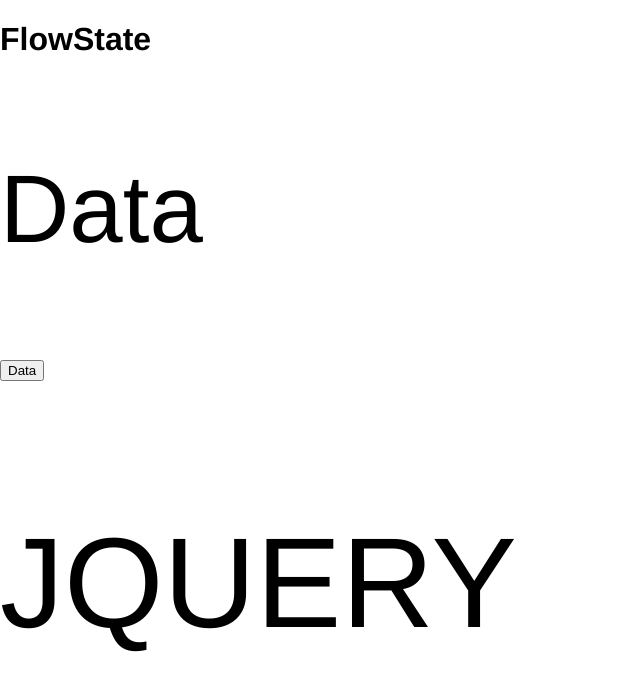
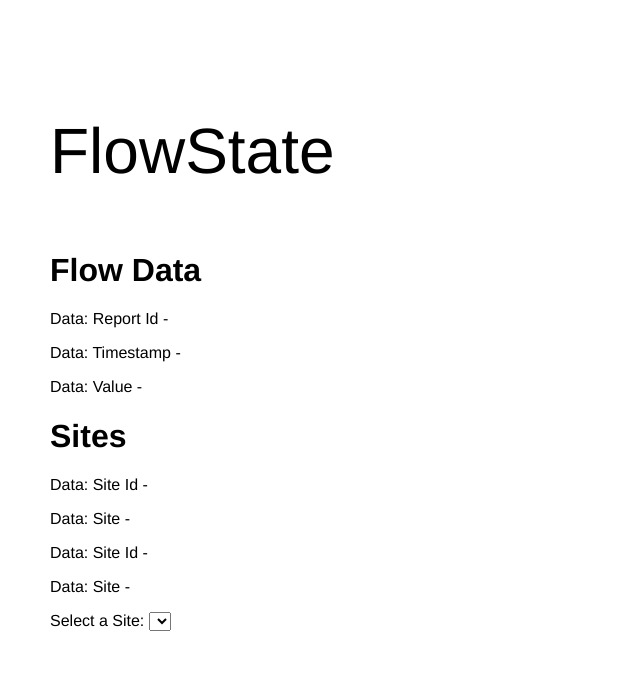
Before and after one commit to joshin-run-tiy/flowstate, a React app: page / in a window 1280 px wide. Shown: the whole page, without its empty margins (0-640 px from the left). Built offline with nearby package versions, Linux system fonts and the light colour scheme; no server answers.

Commit message:
Feat (main) Add js files and scss changes

```diff
--- a/src/components/Data.js
+++ b/src/components/Data.js
@@ -1,17 +1,20 @@
-import React, { Component } from 'react'
-import axios from 'axios'
-
-class Data extends Component {
-  render () {
-    axios.get('http://swapi.co/api/whois')
-    .then(response => { console.log(response) })
-
-    return (
-      <div className='data-stack'>
-        <p className='data-title'>Data</p>
-        <button>Data</button>
-      </div>
-    )
-  }
-}
-module.exports = Data
+// import React, { Component } from 'react'
+// import axios from 'axios'
+//
+// class Data extends Component {
+//   render () {
+//     axios.get('http://ckjacobson.com/maxicom/reports/flow/1.json')
+//     .then(response => {
+//       console.log(response.data.flow[0].report_data[8])
+//       console.log(response)
+//     })
+//     // .then(response => { console.log(response) })
+//     return (
+//       <div>
+//         <button>Data</button>
+//         <div className='output-box'></div>
+//       </div>
+//     )
+//   }
+// }
+// module.exports = Data
--- /dev/null
+++ b/src/components/DataExample.js
@@ -0,0 +1,45 @@
+import React, { Component } from 'react'
+import axios from 'axios'
+
+class DataExample extends Component {
+
+  constructor(props) {
+    super(props)
+    this.state = {
+      classrooms: [],
+      profile: {country: '', firstName: '', lastName: '', gravatar: '', organization: ''}
+    }
+  }
+  componentDidMount(){
+      axios.get(`http://ckjacobson.com/maxicom/reports/flow/1.json`)
+      .then(response => {
+        console.log(response)
+        this.setState({
+          dataArrays:response.data.flow[0].report_data,
+          flow: response.data.flow,
+          response: response,
+          reportId: response.data.flow[0].report_data[0].report_id,
+          timeStamp: response.data.flow[0].report_data[0].timestamp,
+          value: response.data.flow[0].report_data[0].value
+        })
+      })
+      // .then(response => {
+      //   this.setState({foo: response.data.zeroMin})
+      // })
+      .catch((error) => {
+        console.log("error",error)
+      })
+  }
+  render () {
+    return (
+      <div className='container'>
+          <h1>Flow Data</h1>
+          <p>Data: Report Id - {this.state.reportId}</p>
+          <p>Data: Timestamp - {this.state.timeStamp}</p>
+          <p>Data: Value - {this.state.value}</p>
+      </div>
+    )
+  }
+}
+
+module.exports = DataExample
--- /dev/null
+++ b/src/components/Sites.js
@@ -0,0 +1,48 @@
+import React, { Component } from 'react'
+import axios from 'axios'
+
+class Sites extends Component {
+  constructor (props) {
+    super(props)
+    this.state = {
+      siteId: [],
+      site: []
+    }
+  }
+  componentDidMount () {
+    axios.get(`http://ckjacobson.com/maxicom/sites.json`)
+    .then(response => {
+      console.log(response)
+      this.setState({
+        siteIdOne: response.data.sites[0].id,
+        siteOne: response.data.sites[0].site,
+        siteIdTwo: response.data.sites[1].id,
+        siteTwo: response.data.sites[1].site
+      })
+    })
+    // .then(response => {
+    //   this.setState({foo: response.data.zeroMin})
+    // })
+    .catch((error) => {
+      console.log('error', error)
+    })
+  }
+  render () {
+    return (
+      <div className='container'>
+        <h1>Sites</h1>
+        <p>Data: Site Id - {this.state.siteIdOne}</p>
+        <p>Data: Site - {this.state.siteOne}</p>
+        <p>Data: Site Id - {this.state.siteIdTwo}</p>
+        <p>Data: Site - {this.state.siteTwo}</p>
+        <label>Select a Site: </label>
+        <select>
+          <option>{this.state.siteOne}</option>
+          <option>{this.state.siteTwo}</option>
+        </select>
+      </div>
+    )
+  }
+}
+
+module.exports = Sites
--- a/src/index.js
+++ b/src/index.js
@@ -1,33 +1,28 @@
-import React from 'react';
-import ReactDOM from 'react-dom';
-import './styles/app.css';
+import React from 'react'
+import ReactDOM from 'react-dom'
+import './styles/app.css'
 import Data from './components/Data'
+import DataExample from './components/DataExample'
+import Sites from './components/Sites'
 
 class App extends React.Component {
-
-  constructor(props) {
+  constructor (props) {
     super(props)
     this.state = {
       data: Data
     }
   }
-
-
-
-  render() {
+  render () {
     return (
       <div>
-        <h1>FlowState</h1>
-        <Data />
-        <p id="test">JQUERY</p>
+        <p className='header-title'>FlowState</p>
+        <DataExample />
+        <Sites />
       </div>
     )
   }
 }
-
-
-
 ReactDOM.render(
   <App />,
   document.getElementById('root')
-);
+)
--- a/src/styles/app.scss
+++ b/src/styles/app.scss
@@ -1,11 +1,11 @@
 body {
   margin: 0;
-  padding: 0;
+  padding: 50px;
   font-family: proxima-nova, "Helvetica Neue", Helvetica, arial, sans-serif;
   background-color: #fff;
 }
 
-.data-title {
+.header-title {
   font-size: 4em;
   font-family: proxima-nova, "Helvetica Neue", Helvetica, arial, sans-serif;
 }
```
Also changed, not shown: src/components/Example.js (added, +58 -0 lines), src/styles/app.css, 1 other file.
